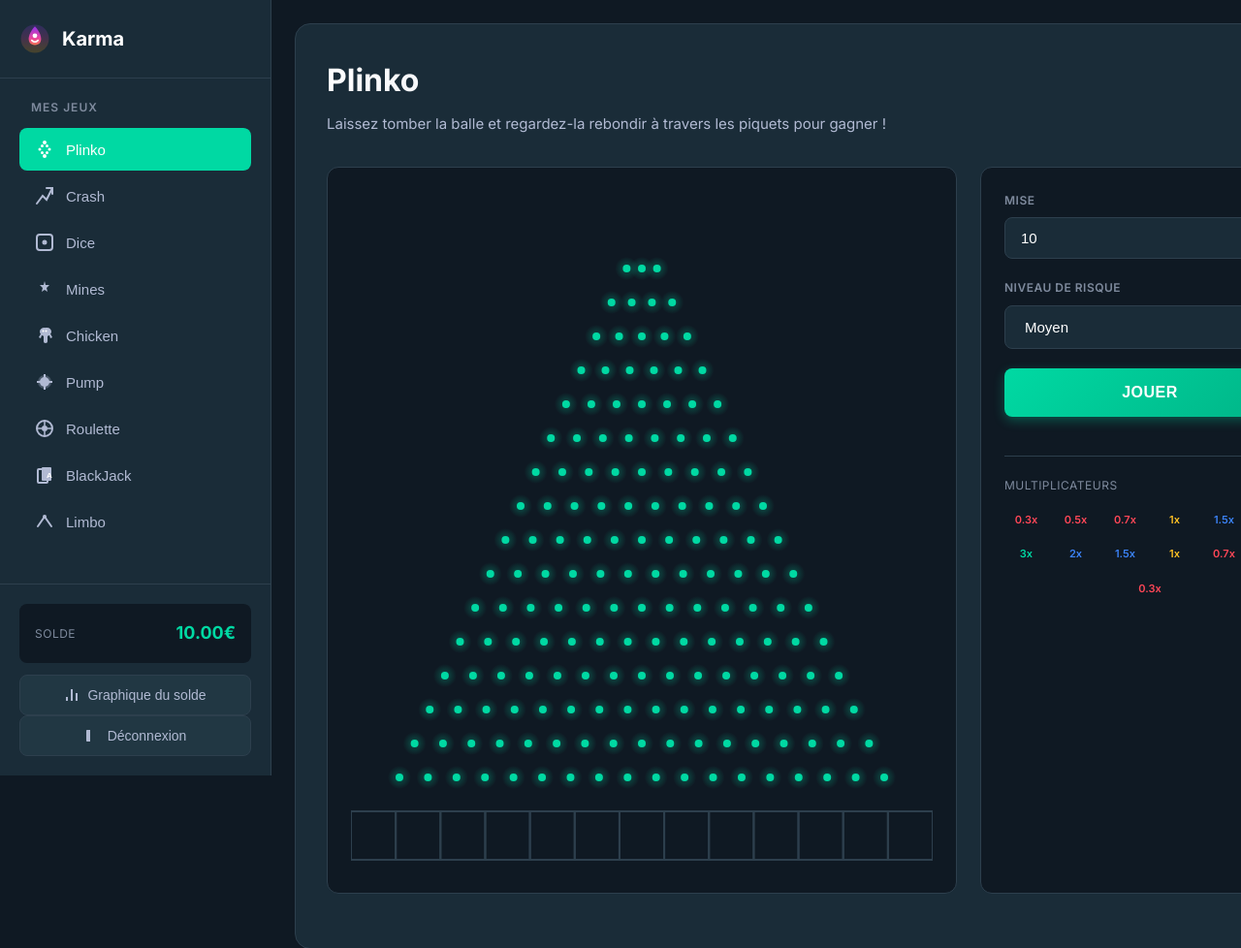
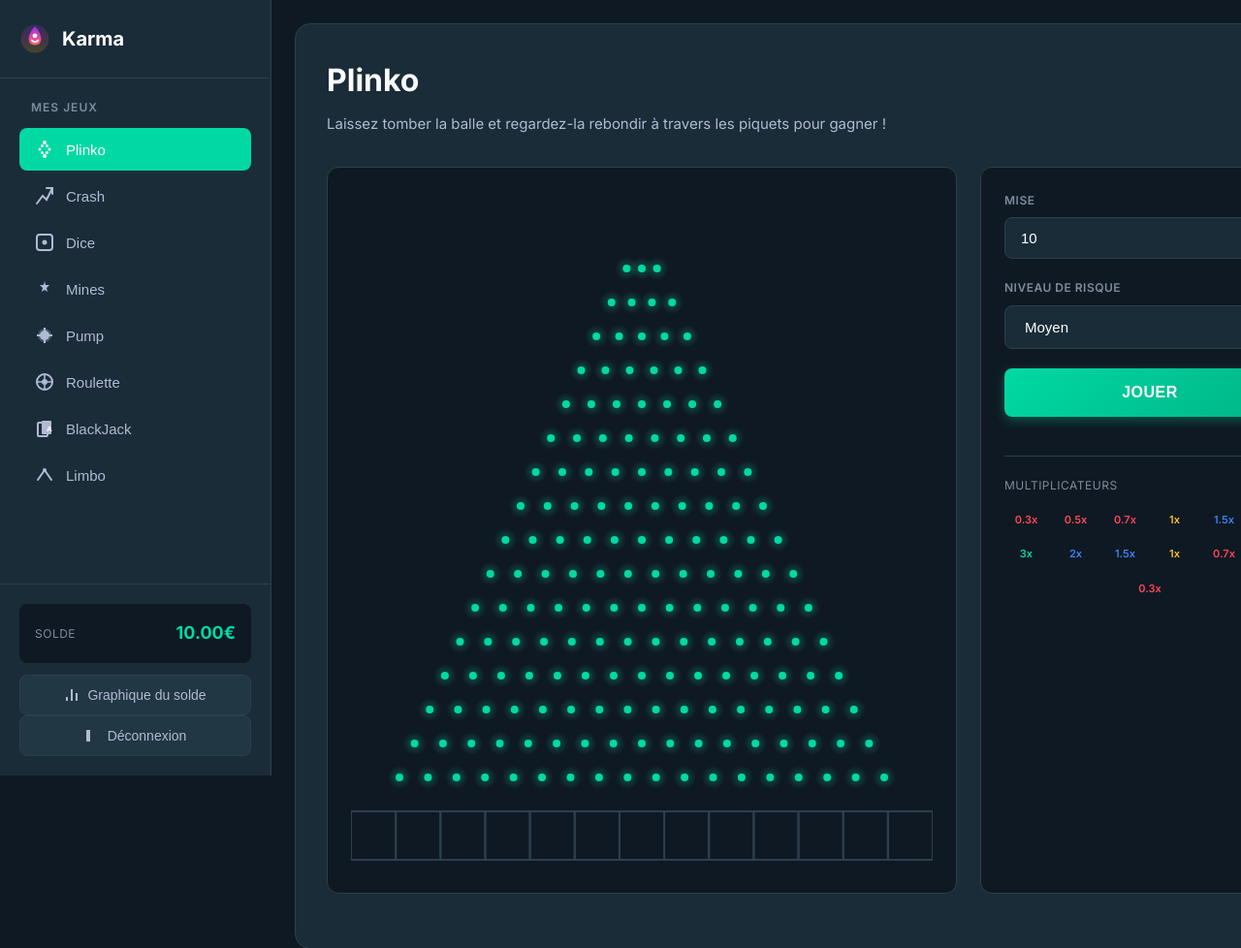
Before and after one commit to Alex12062012/Karma, a Flask app: page /casino in a window 1280 px wide; the page is wider, and only the part inside the window is pictured. Shown: the top 978 px of that part at 97% size. Run offline with Flask 3, Linux system fonts and the light colour scheme; the visitor is signed in with stand-in values (Sample User, id 1); tables that the repository leaves empty hold one stand-in row (values such as "Sample post").

Commit message:
Update index.html

```diff
--- a/templates/index.html
+++ b/templates/index.html
@@ -68,15 +68,6 @@
                             <path d="M10 2L11 6H15L12 9L13 13L10 11L7 13L8 9L5 6H9L10 2Z"/>
                         </svg>
                         <span>Mines</span>
-                    </button>
-
-                    <button class="nav-item" data-game="chicken">
-                        <svg width="20" height="20" viewBox="0 0 20 20" fill="currentColor">
-                            <path d="M10 2C7 2 5 4 5 6C5 7 5.5 8 6 8.5L4 12L6 13L7 10C7.5 10.2 8.2 10.5 9 10.7V16C9 17 9.5 18 11 18C12.5 18 13 17 13 16V10.7C13.8 10.5 14.5 10.2 15 10L16 13L18 12L16 8.5C16.5 8 17 7 17 6C17 4 15 2 12.5 2C11.5 2 10.5 2.3 10 2Z"/>
-                            <circle cx="8.5" cy="5.5" r="1" fill="white"/>
-                            <circle cx="11.5" cy="5.5" r="1" fill="white"/>
-                        </svg>
-                        <span>Chicken</span>
                     </button>
 
                     <button class="nav-item" data-game="pump">
@@ -151,7 +142,6 @@
     <script src="{{ url_for('static', filename='js/crash.js') }}"></script>
     <script src="{{ url_for('static', filename='js/dice.js') }}"></script>
     <script src="{{ url_for('static', filename='js/mines.js') }}"></script>
-    <script src="{{ url_for('static', filename='js/chicken.js') }}"></script>
     <script src="{{ url_for('static', filename='js/pump.js') }}"></script>
     <script src="{{ url_for('static', filename='js/roulette.js') }}"></script>
     <script src="{{ url_for('static', filename='js/blackjack.js') }}"></script>
```
